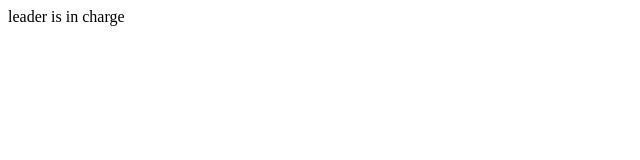
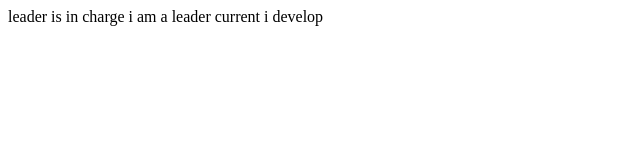
Before and after one commit to bookhabit/git_test, a plain HTML site: page index.html in a window 1280 px wide. Shown: the whole page, without its empty margins (0-640 px from the left). Drawn offline with Linux system fonts and the light colour scheme.

Commit message:
second commit

```diff
--- a/index.html
+++ b/index.html
@@ -7,7 +7,7 @@
     <title>Document</title>
   </head>
   <body>
-    <nav>leader is in charge</nav>
+    <nav>leader is in charge i am a leader current i develop</nav>
 
     <main></main>
     <footer></footer>
```
